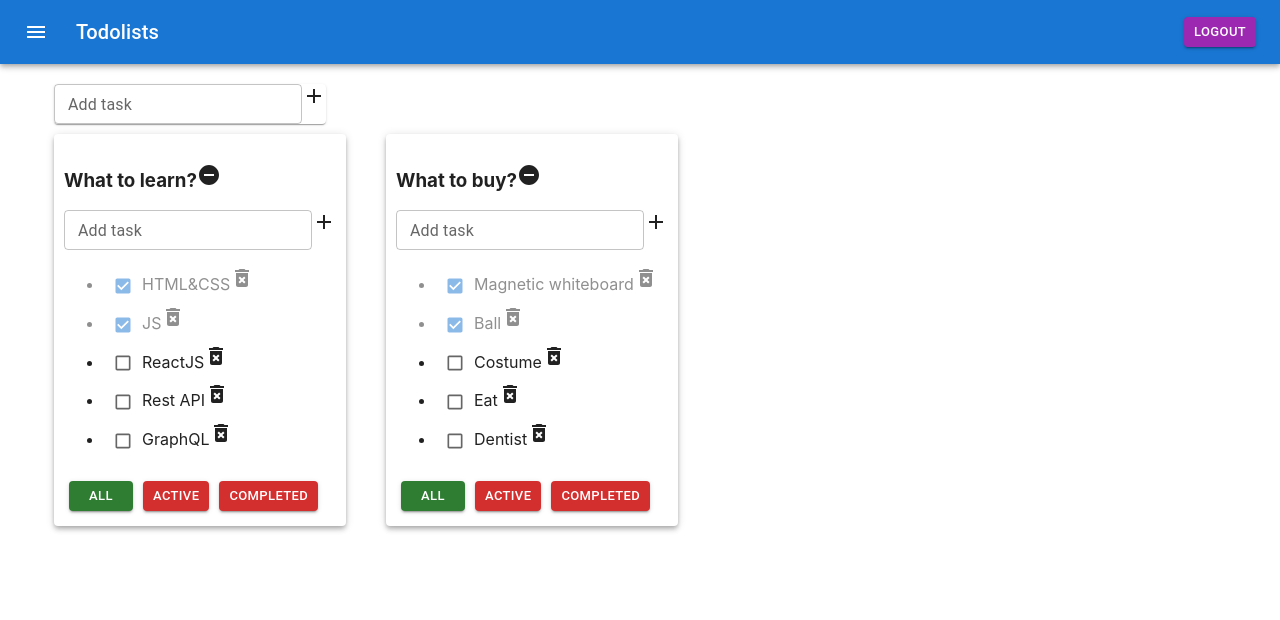
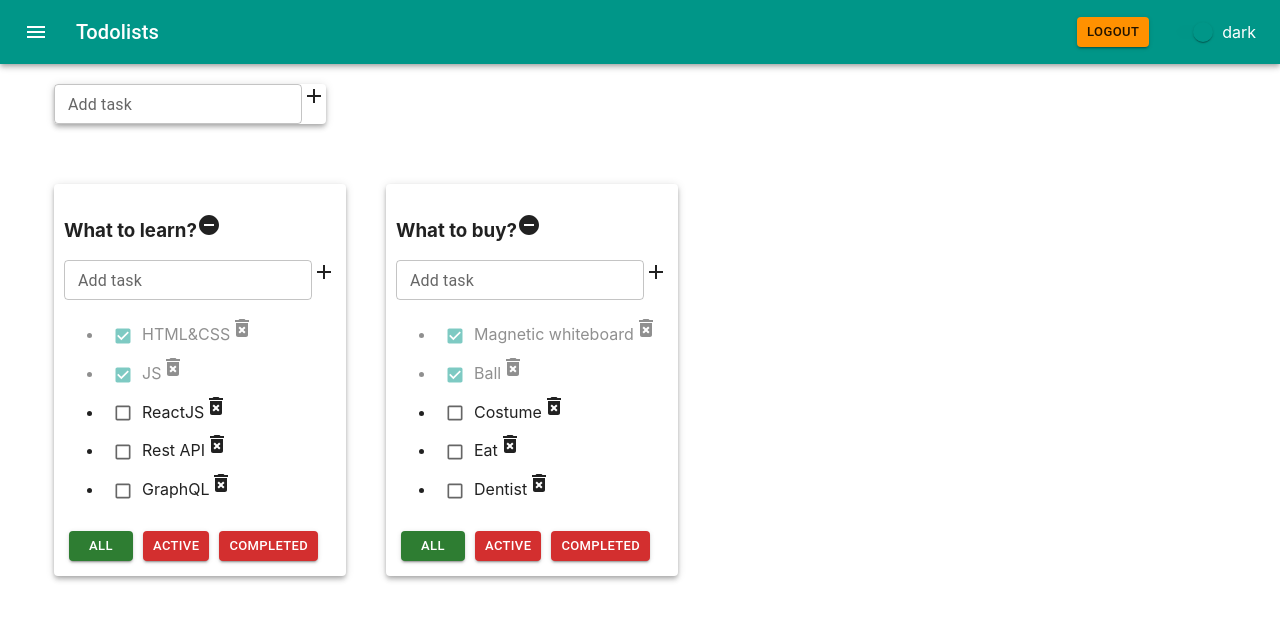
Before and after one commit to beonezero/Todolist_inc, a React (Create React App) app: page / in a window 1280 px wide. Shown: the top 620 px of the page. Built offline with nearby package versions, Linux system fonts and the light colour scheme.

Commit message:
material UI finish

```diff
--- a/src/App.css
+++ b/src/App.css
@@ -1,8 +1,8 @@
-
 .App {
 }
-.Container {
-  padding: 20px;
+
+.addTodolistForm {
+  margin: 20px 0 50px 0;
 }
 
 .todolist {
--- a/src/App.tsx
+++ b/src/App.tsx
@@ -3,8 +3,20 @@ import './App.css';
 import {TaskType, Todolist} from './Todolist';
 import {v1} from 'uuid';
 import {AddItemForm} from "./AddItemForm";
-import {AppBar, Button, Container, Grid, IconButton, Paper, Toolbar, Typography} from "@mui/material";
+import {
+    AppBar,
+    Button,
+    Container,
+    createTheme,
+    Grid,
+    IconButton,
+    Paper, Switch,
+    ThemeProvider,
+    Toolbar,
+    Typography
+} from "@mui/material";
 import {Menu} from "@mui/icons-material";
+import {orange, teal} from "@mui/material/colors";
 
 export type FilterValuesType = "all" | "active" | "completed";
 type TodolistType = {
@@ -43,6 +55,9 @@ function App() {
         {id: todolistId_1, title: "What to learn?", filter: "all"},
         {id: todolistId_2, title: "What to buy?", filter: "all"}
     ])
+
+    const [isLightMode, setIsLightMode] = useState<boolean>(true)
+
 
     const removeTodolist = (todolistId: string) => {
         setTodolist(todolist.filter(tl => tl.id != todolistId))
@@ -118,8 +133,21 @@ function App() {
         </Grid>
     })
 
+    const mode = isLightMode ? "light" : "dark"
 
+    const customTheme = createTheme({
+        palette: {
+            primary: teal,
+            secondary: orange,
+            mode
+        }
+    })
+
+    const changeTheme = () => {
+       setIsLightMode(!isLightMode)
+    }
     return (
+        <ThemeProvider theme={customTheme}>
             <div className="App">
                 <AppBar position={"static"}>
                     <Toolbar>
@@ -136,17 +164,19 @@ function App() {
                             Todolists
                         </Typography>
                         <Button size={"small"} variant={"contained"} color={"secondary"}>Logout</Button>
+                        <Switch onClick={changeTheme} sx={{ml: "15px"}} defaultChecked />{isLightMode ? "dark" : "light"}
                     </Toolbar>
                 </AppBar>
                 <Container className={"Container"}>
                     <Grid container>
-                    <Paper>
+                        <Paper elevation={4} className={"addTodolistForm"}>
                             <AddItemForm addNewItem={addTodolist} maxTasksTitleLength={15}/>
                         </Paper>
                     </Grid>
                     <Grid container spacing={5}>{todolistComponents}</Grid>
                 </Container>
             </div>
+        </ThemeProvider>
     );
 }
 
--- a/src/Todolist.tsx
+++ b/src/Todolist.tsx
@@ -45,7 +45,7 @@ export const Todolist: FC<PropsType> = (props: PropsType) => {
     }
 
 
-    return <div>
+    return <div className={s.Todolist}>
         <h3><EditableSpan title={props.title} ChangeTitle={ChangeTodolistTitleHandler}/>
             <RemoveCircleIcon onClick={deleteTodolistHandler}/>
         </h3>
```
Lines whose indentation alone changed are shown as unchanged.
